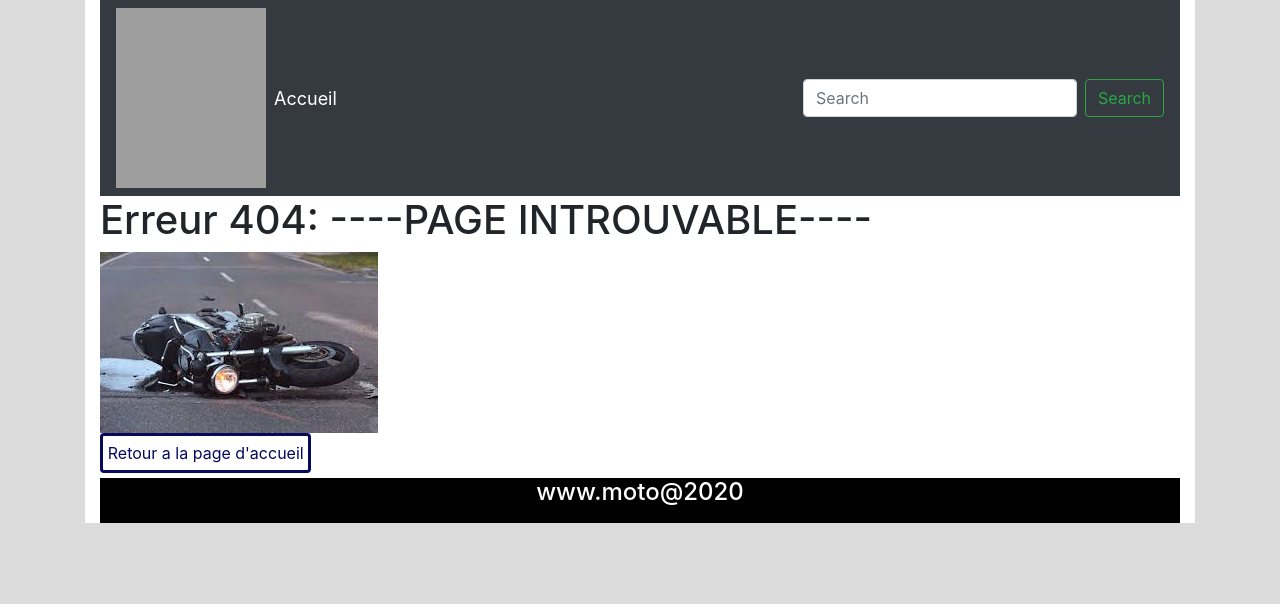
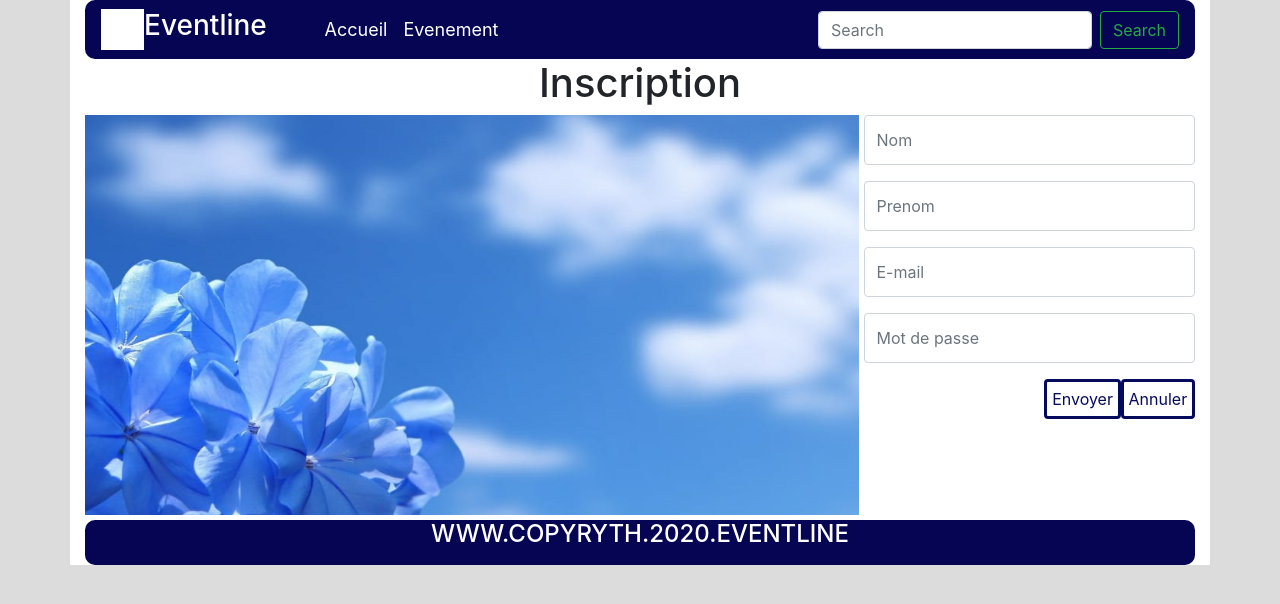
Before and after one commit to Will-create/Ouaga_event_line, a PHP site: page /inscription.php in a window 1280 px wide. Shown: the top 604 px of the page. Run offline with PHP 8.4, Linux system fonts and the light colour scheme; grey boxes are pictures that could not be loaded.

Commit message:
partie vue ok

```diff
--- /dev/null
+++ b/application/event/inscription.php
@@ -0,0 +1,91 @@
+
+
+<!DOCTYPE html>
+<html lang="en">
+<head>
+    <meta charset="UTF-8">
+    <meta name="viewport" content="width=device-width, initial-scale=1.0">
+    <meta http-equiv="X-UA-Compatible" content="ie=edge">
+    <title>Bienvenu à votre plateforme Eventline</title>
+    <link rel="stylesheet" type="text/css"  href="style/css/bootstrap.min.css">
+    <script type="text/javascript" src="style/js/jquery/jquery.js"></script>
+    <link rel="stylesheet" type="text/css"  href="style/css/bootstrap-theme.min">
+    <link rel="stylesheet" type="text/css"  href="style/css/style.css">
+</head>
+<body>
+
+<div class="container cont">
+<nav class="navbar navbar-expand-lg" style="background-color:rgb(5, 5, 83); border-radius:10px;">
+<div class="image">
+<div class="cadre"></div>
+<h3>Eventline</h3>
+</div>
+  <button class="navbar-toggler  whit" type="button" data-toggle="collapse" data-target="#navbarTogglerDemo02" aria-controls="navbarTogglerDemo02" aria-expanded="false" aria-label="Toggle navigation">
+    <span class="navbar-toggler-icon"></span>
+  </button>
+  <div class="collapse navbar-collapse" id="navbarTogglerDemo02">
+    <ul class="navbar-nav mr-auto mt-2 mt-lg-0">
+      <li class="nav-item">
+        <a class="nav-link navcol" href="home/index">Accueil </a>
+      </li>
+      <li class="nav-item  active">
+        <a class="nav-link navcol" href="home/index">Evenement </a>
+      </li>
+    </ul>
+  <form class="form-inline my-2 my-lg-0">
+      <input class="form-control mr-sm-2" type="search" placeholder="Search">
+      <button class="btn btn-outline-success my-2 my-sm-0" type="submit">Search</button>
+  </form>
+  </div>
+</nav>
+
+<h1 id="bienvenu"> Inscription </h1>
+<div class="milieu1">
+<div class="gauche">
+<img src="style/img/image.png" class="image1">
+</div>
+<div class="droite">
+<form action="../connexion/signin" method="POST">
+  <div class="form-group">
+    <input type="text" name="nom" required class="form-control champ" id="exampleFormControlInput1" placeholder="Nom" required>
+  </div>
+  <div class="form-group">
+    <input type="text" name="prenom" required class="form-control champ" id="exampleFormControlInput1" placeholder="Prenom" required>
+  </div>
+  <div class="form-group">
+    <input type="text" name="email" required class="form-control champ" id="exampleFormControlInput1" placeholder="E-mail" required>
+  </div>
+  <div class="form-group">
+    <input type="password" name="password" required class="form-control champ" id="exampleFormControlInput1" placeholder="Mot de passe" required>
+  </div>
+
+  <div class="sbouton1">
+    <input id="sendTuteurs" type="submit" value="Envoyer" name="valider"class="btn btn-outline-primary sbouton2">
+    <button class="btn btn-outline-primary sbouton2"> <a href="formulaire/signin">Annuler</a>  </button>
+  </div>
+</form>
+</div>
+</div>
+
+
+
+<div class="foot">
+
+
+<h4>WWW.COPYRYTH.2020.EVENTLINE<h4>
+
+
+</div>
+</div>
+
+
+
+
+<script type="text/javascript" src="style/js/bootstrap.bundle.min.js"></script>
+<script type="text/javascript" src="style/js/bootstrap.min.js"></script>
+
+
+
+
+</body>
+</html>
--- a/application/event/style/css/style.css
+++ b/application/event/style/css/style.css
@@ -42,10 +42,13 @@ body{
 }
 .navcolor{
     margin-top: 5px;
-    background-color: rgb(102, 99, 99);
+    background-color: rgb(5, 5, 83);
     }
 .image{
-    height: 30%;
+    color: white;
+    display: flex;
+    flex-direction: row;
+    width: 20%;
 }
 .navcol{
     color: white;
@@ -60,19 +63,16 @@ body{
 
     .foot{
         margin-bottom: 5px;
-        background-color:black;
+        background-color: rgb(5, 5, 83);
         color: white;
         font-size: 15px;
         height: 3em;
         margin-top: 5px;
         text-align: center;
+        border-radius: 10px;
         }
 
-        .images{
-            width: 100%;
-            height: 60vh;
-            justify-content: center;
-        }
+
         .slidecolor{
             color: black;
             background-color: black;
@@ -86,8 +86,8 @@ body{
 
 .sbouton1{
 	display: flex;
-	flex-direction: row;
-	justify-content:flex-end;
+    flex-direction: row;
+    justify-content:flex-end;
 }
 .sbouton2{
 
@@ -124,3 +124,65 @@ body{
 .vert{
     background-color: #57f1cb;
 }
+
+.cadre{
+    width: 20%;
+
+    border: 5px solid transparent;
+    background-color: white;
+}
+
+.navbar-nav{
+    justify-content: space-between;
+}
+/* li>a :active{
+    border: 5px solid red;
+    background-color: white;
+    color: rgb(5, 10, 92);
+}
+
+li>a :hover{
+    border: 5px solid transparent;
+    background-color: white;
+    color: rgb(5, 10, 92);
+} */
+#bienvenu{
+    text-align: center;
+}
+
+.milieu1{
+    display: flex;
+    flex-direction: row;
+}
+.droite{
+    width: 30%;
+    margin-left: 5px;
+}
+
+.gauche{
+    width:70%;
+
+}
+
+.image1{
+    width:100%;
+    height:50vh;
+}
+.champ{
+    height: 50px;
+}
+
+.droite1{
+    width: 40%;
+    margin-left: 5px;
+}
+
+.gauche1{
+    width:60%;
+
+}
+
+.image2{
+    width:100%;
+    height:70vh;
+}
```
Also changed, not shown: application/event/connexion.php (added, +87 -0 lines), application/event/enregistrement.php (added, +104 -0 lines), conception/connexion.php (added, +82 -0 lines), application/event/style/img/image.PNG (added), conception/diagramme/diagramme de classe.PNG (added), conception/maquettes/IMG-20200503-WA0000.jpg (deleted), conception/maquettes/IMG-20200503-WA0001.jpg (deleted), conception/maquettes/IMG-20200503-WA0002.jpg (deleted), conception/maquettes/IMG-20200503-WA0003.jpg (deleted), conception/maquettes/S'inscrire.jpg (added), conception/maquettes/accueil.jpg (added), conception/maquettes/connexion.jpg (added), conception/maquettes/evenemen1.jpg (added).
